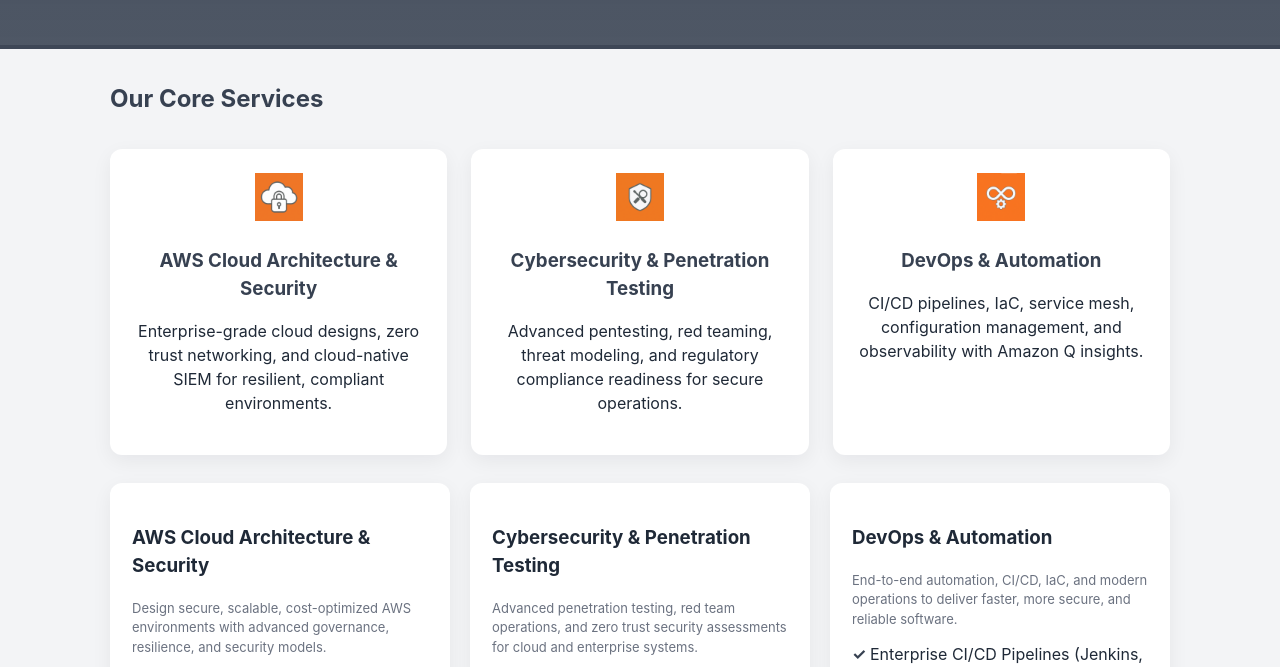
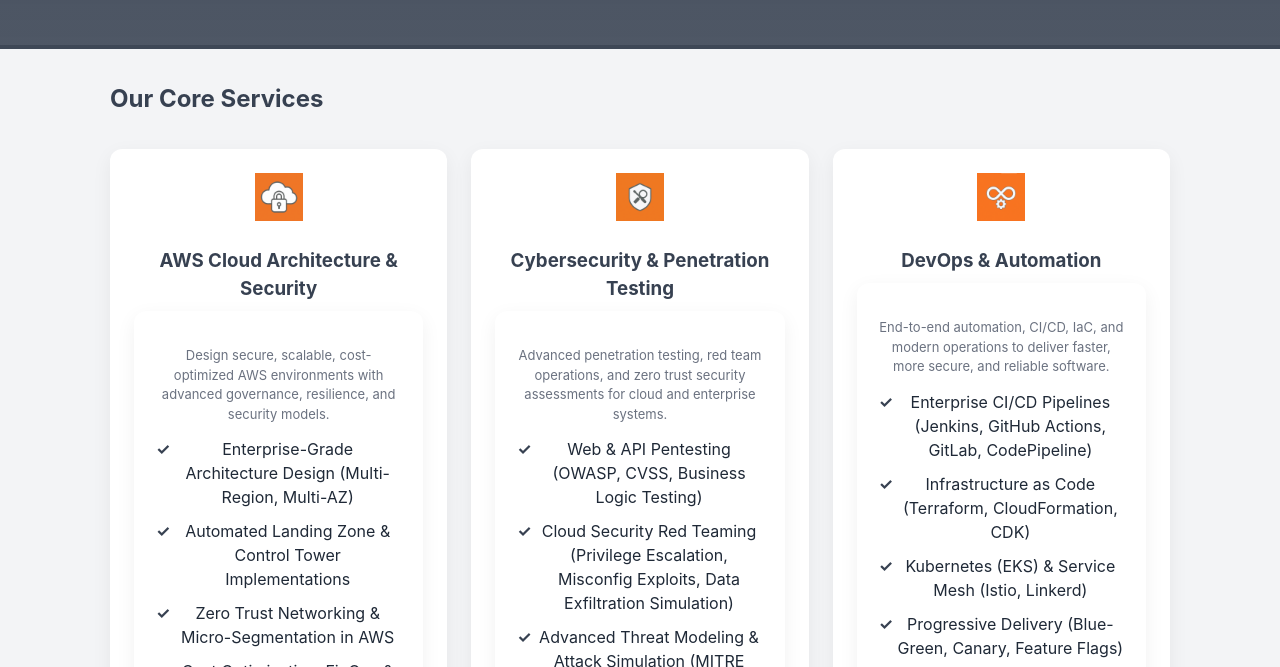
Before and after one commit to nubolix/site, a plain HTML site: page index.html in a window 1280 px wide. Shown: the part 250-917 px from the top of the page. Drawn offline with Linux system fonts and the light colour scheme.

Commit message:
Add files via upload

```diff
--- a/index.html
+++ b/index.html
@@ -61,7 +61,7 @@
   </style>
 </head>
 <body>
-  <header class="hero">
+  <header class="hero" style="position:sticky;top:0;z-index:100;background:linear-gradient(180deg,rgba(55,65,81,0.95),rgba(55,65,81,0.88));">
     <div class="inner">
       <div class="logo-wrap">
         <img src="logo.png" alt="Nubolix Solutions logo">
@@ -81,26 +81,12 @@
   <main class="site">
     <section aria-labelledby="services">
       <h2 id="services" class="section-title">Our Core Services</h2>
+
       <div class="services-diagram">
         <div class="diagram-card">
           <img src="cloud-icon.png" alt="Cloud Architecture Icon">
           <h3>AWS Cloud Architecture & Security</h3>
-          <p>Enterprise-grade cloud designs, zero trust networking, and cloud-native SIEM for resilient, compliant environments.</p>
-        </div>
-        <div class="diagram-card">
-          <img src="security-icon.png" alt="Cybersecurity Icon">
-          <h3>Cybersecurity & Penetration Testing</h3>
-          <p>Advanced pentesting, red teaming, threat modeling, and regulatory compliance readiness for secure operations.</p>
-        </div>
-        <div class="diagram-card">
-          <img src="devops-icon.png" alt="DevOps Automation Icon">
-          <h3>DevOps & Automation</h3>
-          <p>CI/CD pipelines, IaC, service mesh, configuration management, and observability with Amazon Q insights.</p>
-        </div>
-      </div>
-      <div class="grid">
           <div class="card">
-          <h3>AWS Cloud Architecture & Security</h3>
             <p class="small">Design secure, scalable, cost-optimized AWS environments with advanced governance, resilience, and security models.</p>
             <ul class="service-list">
               <li>Enterprise-Grade Architecture Design (Multi-Region, Multi-AZ)</li>
@@ -111,9 +97,11 @@
               <li>Cloud-Native SIEM & Threat Detection (Security Hub, GuardDuty, OpenSearch)</li>
             </ul>
           </div>
-
+        </div>
+        <div class="diagram-card">
+          <img src="security-icon.png" alt="Cybersecurity Icon">
+          <h3>Cybersecurity & Penetration Testing</h3>
           <div class="card">
-          <h3>Cybersecurity & Penetration Testing</h3>
             <p class="small">Advanced penetration testing, red team operations, and zero trust security assessments for cloud and enterprise systems.</p>
             <ul class="service-list">
               <li>Web & API Pentesting (OWASP, CVSS, Business Logic Testing)</li>
@@ -124,9 +112,11 @@
               <li>Compliance & Regulatory Readiness (PCI-DSS, HIPAA, ISO 27001, SOC2, GDPR)</li>
             </ul>
           </div>
-
+        </div>
+        <div class="diagram-card">
+          <img src="devops-icon.png" alt="DevOps Automation Icon">
+          <h3>DevOps & Automation</h3>
           <div class="card">
-          <h3>DevOps & Automation</h3>
             <p class="small">End-to-end automation, CI/CD, IaC, and modern operations to deliver faster, more secure, and reliable software.</p>
             <ul class="service-list">
               <li>Enterprise CI/CD Pipelines (Jenkins, GitHub Actions, GitLab, CodePipeline)</li>
@@ -136,6 +126,7 @@
               <li>Configuration Management (Ansible,  SSM)</li>
               <li>Monitoring & Observability (Prometheus, Grafana, Amazon Q)</li>
             </ul>
+          </div>
         </div>
       </div>
     </section>
@@ -158,6 +149,7 @@
         <div class="case-item">
           <strong>Hybrid Cloud Setup (On-Prem + Cloud)</strong>
         </div>
+        <a class="btn btn-primary" href="case_studies.html" style="margin-top:18px;display:inline-block;">View All Case Studies</a>
         <p class="small" style="margin-top:10px;"><em>Want full details? Email <a href="mailto:hello@nubolix.com">hello@nubolix.com</a> and we’ll share our detailed case studies.</em></p>
       </div>
     </section>
```
Lines whose indentation alone changed are shown as unchanged.
